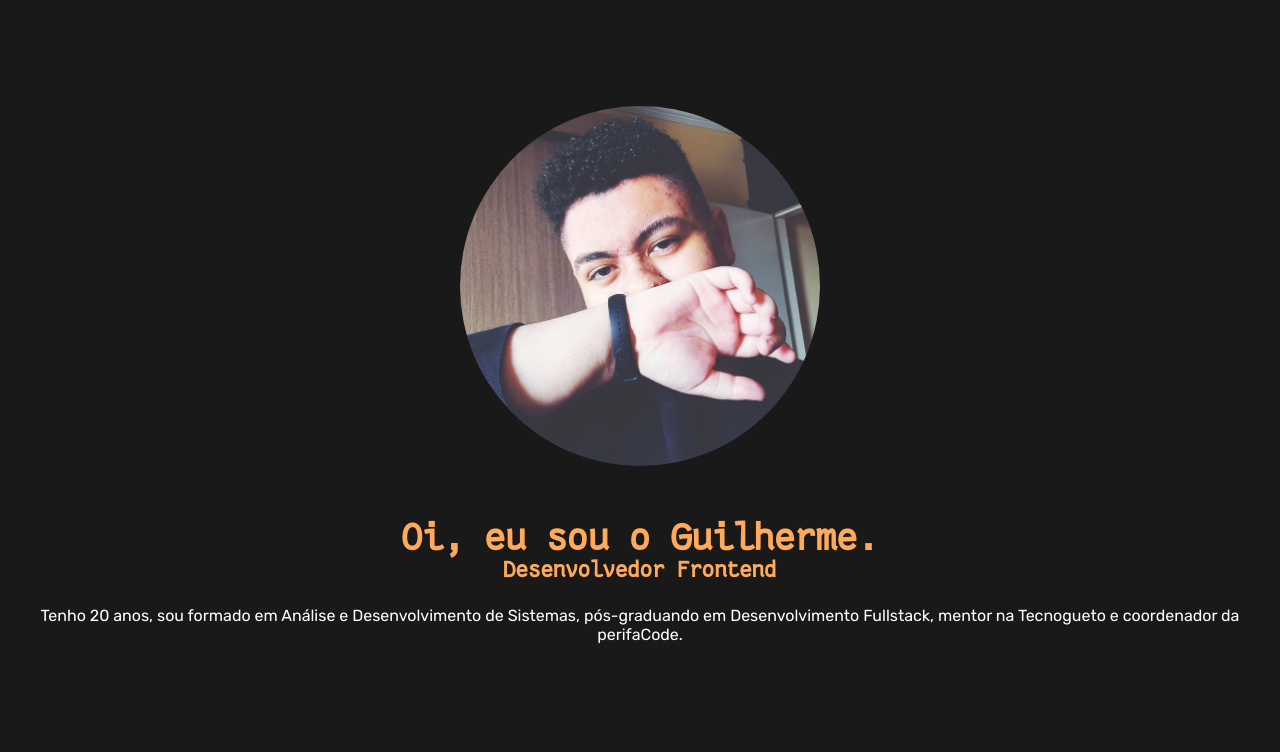
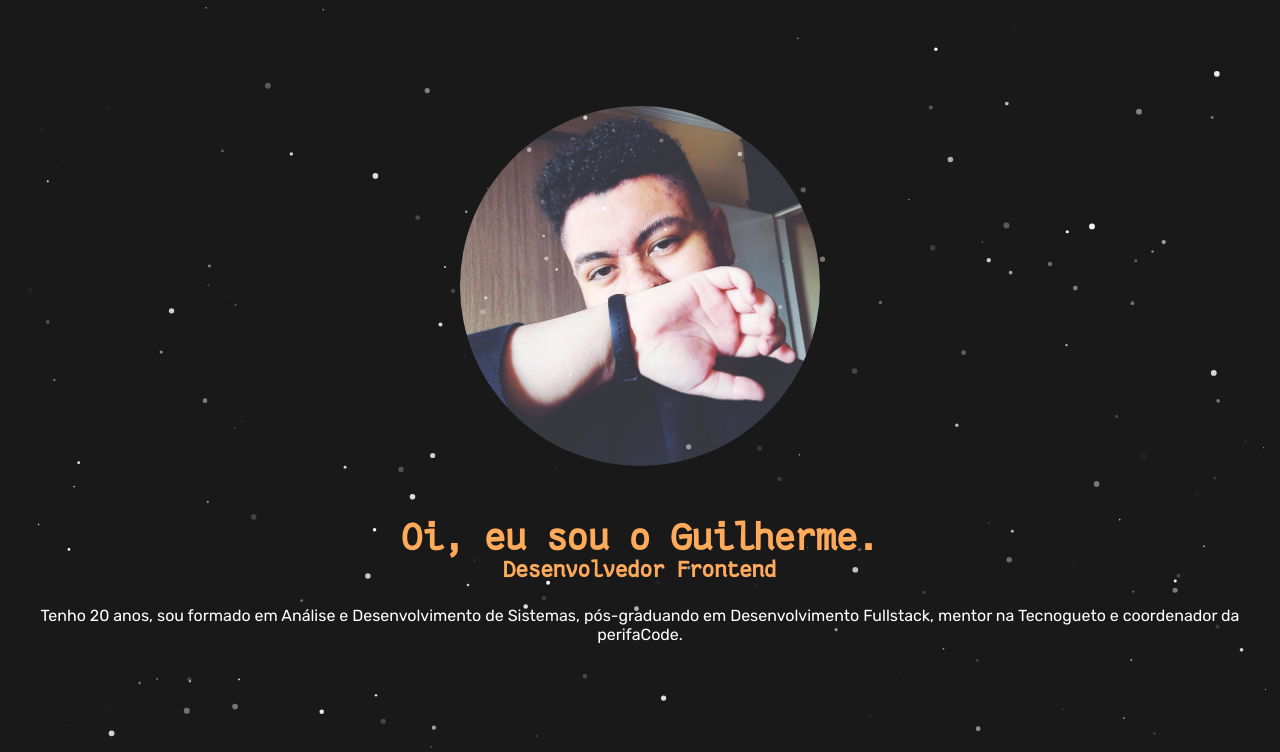
Before and after one commit to gitlherme/guilhermevieira.dev, a plain HTML site: page index.html in a window 1280 px wide. Shown: the part 48-800 px from the top of the page. Drawn offline with nearby package versions, Linux system fonts and the light colour scheme; a web font is replaced by a local one.

Commit message:
feat: add particles.js

```diff
--- a/index.html
+++ b/index.html
@@ -6,9 +6,10 @@
   <meta name="viewport" content="width=device-width, initial-scale=1.0">
   <title>Guilherme Vieira | Desenvolvedor Frontend</title>
   <link rel="stylesheet" href="src/styles/style.css">
+  <script src="https://cdn.jsdelivr.net/npm/particles.js@2.0.0/particles.min.js"></script>
 </head>
 <body>
-  <div class="main-container">
+  <div class="main-container"  id="particles-container">
     <div class="sidebar">
       <div class="logo">
         <span class="logo">GV</span>
@@ -39,5 +40,6 @@
 
 
   <script src="https://kit.fontawesome.com/2f1642c9ea.js" crossorigin="anonymous"></script>
+  <script src="src/scripts/app.js"></script>
 </body>
 </html>
--- /dev/null
+++ b/public/assets/particles-js.json
@@ -0,0 +1,110 @@
+{
+  "particles": {
+    "number": {
+      "value": 160,
+      "density": {
+        "enable": true,
+        "value_area": 800
+      }
+    },
+    "color": {
+      "value": "#ffffff"
+    },
+    "shape": {
+      "type": "circle",
+      "stroke": {
+        "width": 0,
+        "color": "#000000"
+      },
+      "polygon": {
+        "nb_sides": 5
+      },
+      "image": {
+        "src": "img/github.svg",
+        "width": 100,
+        "height": 100
+      }
+    },
+    "opacity": {
+      "value": 1,
+      "random": true,
+      "anim": {
+        "enable": true,
+        "speed": 1,
+        "opacity_min": 0,
+        "sync": false
+      }
+    },
+    "size": {
+      "value": 3,
+      "random": true,
+      "anim": {
+        "enable": false,
+        "speed": 4,
+        "size_min": 0.3,
+        "sync": false
+      }
+    },
+    "line_linked": {
+      "enable": false,
+      "distance": 150,
+      "color": "#ffffff",
+      "opacity": 0.4,
+      "width": 1
+    },
+    "move": {
+      "enable": true,
+      "speed": 1,
+      "direction": "none",
+      "random": true,
+      "straight": false,
+      "out_mode": "out",
+      "bounce": false,
+      "attract": {
+        "enable": false,
+        "rotateX": 600,
+        "rotateY": 600
+      }
+    }
+  },
+  "interactivity": {
+    "detect_on": "canvas",
+    "events": {
+      "onhover": {
+        "enable": true,
+        "mode": "bubble"
+      },
+      "onclick": {
+        "enable": true,
+        "mode": "repulse"
+      },
+      "resize": true
+    },
+    "modes": {
+      "grab": {
+        "distance": 400,
+        "line_linked": {
+          "opacity": 1
+        }
+      },
+      "bubble": {
+        "distance": 250,
+        "size": 0,
+        "duration": 2,
+        "opacity": 0,
+        "speed": 3
+      },
+      "repulse": {
+        "distance": 400,
+        "duration": 0.4
+      },
+      "push": {
+        "particles_nb": 4
+      },
+      "remove": {
+        "particles_nb": 2
+      }
+    }
+  },
+  "retina_detect": true
+}
--- /dev/null
+++ b/src/scripts/app.js
@@ -0,0 +1 @@
+particlesJS.load('particles-container', '../../public/assets/particles-js.json');
--- a/src/styles/scss/layout/_layout.scss
+++ b/src/styles/scss/layout/_layout.scss
@@ -7,6 +7,12 @@
 
 .main-container {
   width: 100%;
-  height: 100vh;
+  max-height: 100vh;
   background-color: $primary-color;
+  canvas {
+    width: 100vw !important;
+    height: 100vh !important;
+    position: absolute;
+    z-index: 1;
+  }
 }
--- a/src/styles/scss/layout/_sidebar.scss
+++ b/src/styles/scss/layout/_sidebar.scss
@@ -48,6 +48,7 @@
 }
 
 .sidebar {
+    z-index: 999;
     background-color: $tertiary-color;
     display: flex;
     justify-content: space-between;
--- a/src/styles/scss/main.scss
+++ b/src/styles/scss/main.scss
@@ -3,7 +3,6 @@
 
 // Abstract
 @import 'abstracts/variables';
-
 // Base
 @import 'base/typography';
 @import 'base/reset';
```
Also changed, not shown: src/styles/style.css, 1 other file.
